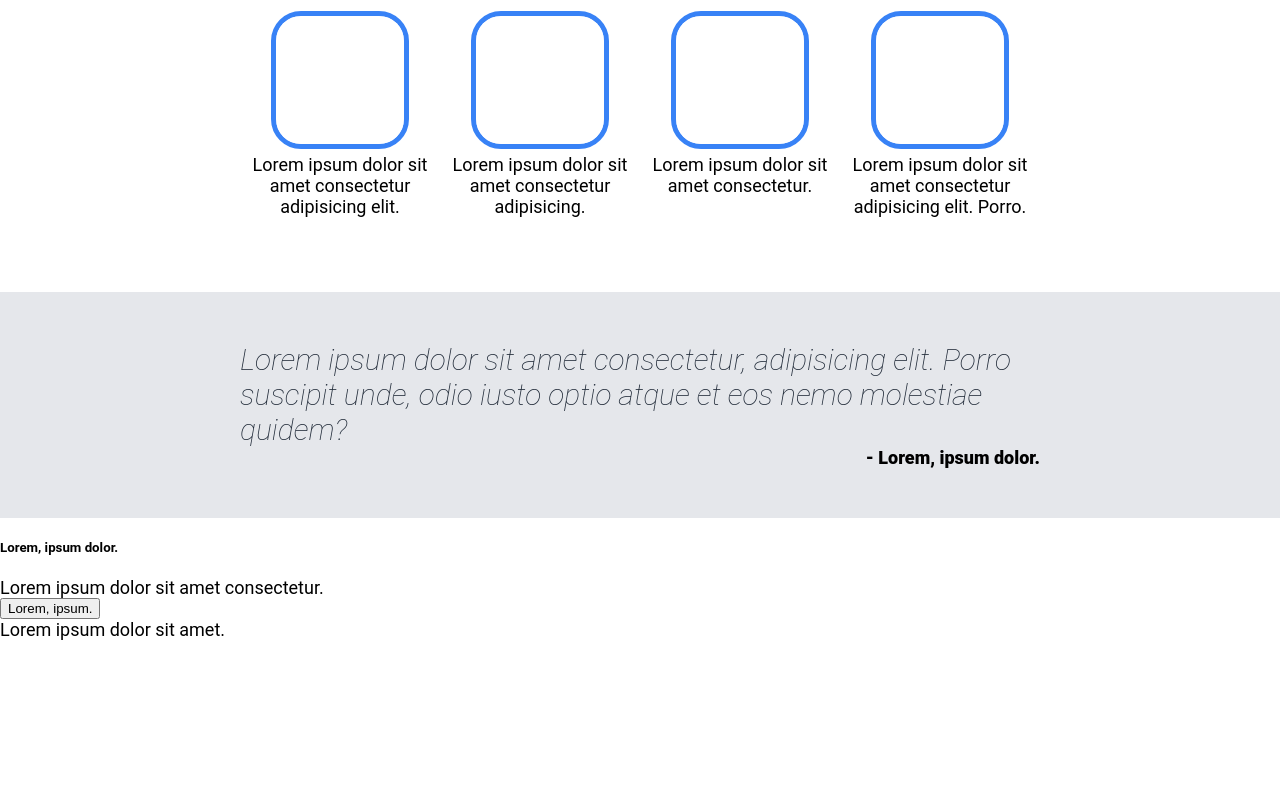
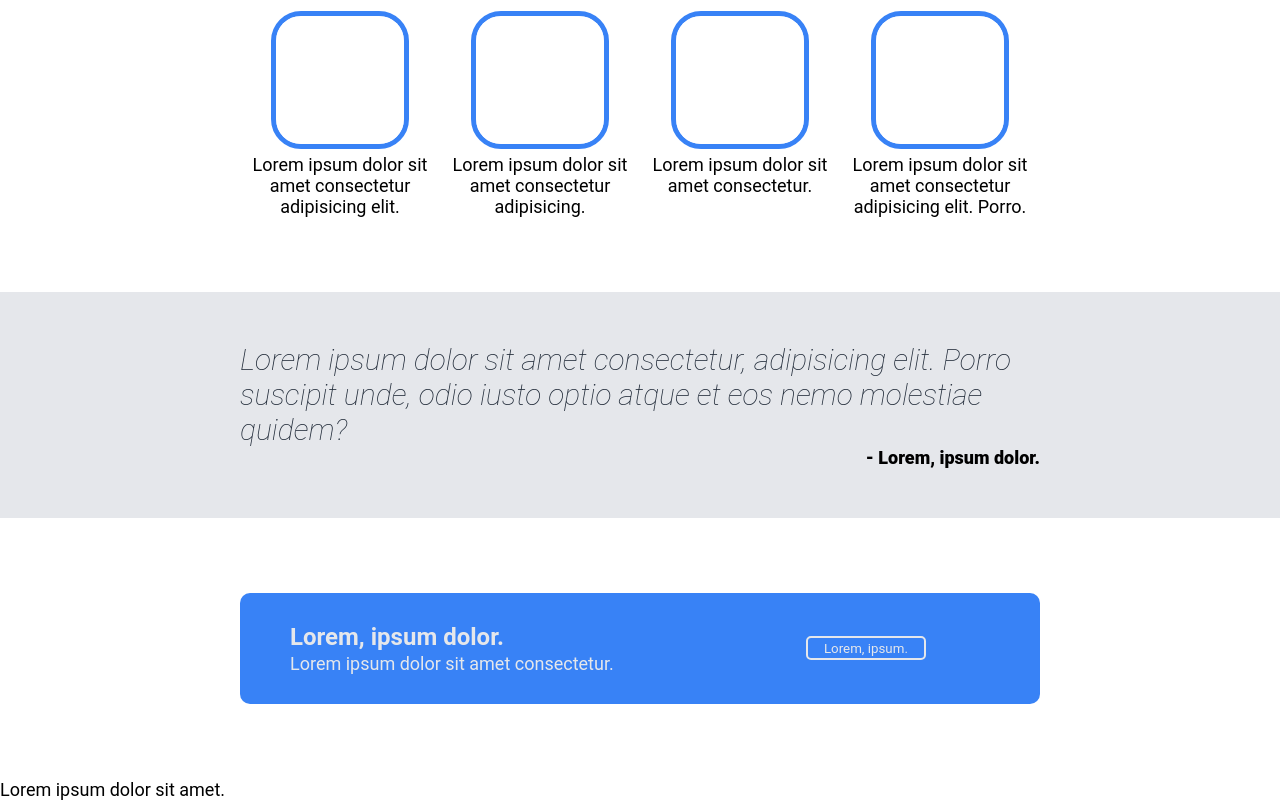
Before and after one commit to danielpopovici745/landing-page-odinproject, a plain HTML site: page index.html in a window 1280 px wide. Shown: the part 549-1349 px from the top of the page. Before the commit the page ends 1189 px from the top, so only its background shows below. Drawn offline with Linux system fonts and the light colour scheme.

Commit message:
Completed the banner section of the webpage.

```diff
--- a/index.html
+++ b/index.html
@@ -21,7 +21,7 @@
                 <h3>Lorem ipsum dolor sit.</h3>
                 <p>Lorem ipsum dolor sit, amet consectetur adipisicing elit. Iste maiores nisi odio molestiae libero quo commodi, totam repellat voluptatem fuga!
                 </p>
-                <button type="button" class="signupbutton">Sign up!</button>
+                <button type="button" class="signupbutton">Lorem, ipsum.</button>
                 </div>
                 <div class="img-loader"><img src="./pexels-dan-cristian-pădureț-1476321.jpg"alt="placeholder img"></div>
 
@@ -65,10 +65,21 @@
             </div>
         </div>
     </div>
-    <div class="banner">
-        <h5>Lorem, ipsum dolor.</h5>
-        <p>Lorem ipsum dolor sit amet consectetur.</p>
-        <button>Lorem, ipsum.</button>
+    <div class="banner-container">
+        <div class="banner">
+            <div class="banner-content">
+                <div class="banner-text">
+                    <h5>Lorem, ipsum dolor.</h5>
+                    <p>Lorem ipsum dolor sit amet consectetur.</p>
+                </div>
+                <div class="button-container">
+                    <button type="button" class="banner-button">Lorem, ipsum.</button>
+                </div>
+
+            </div>
+
+            </div>
+        </div>
     </div>
 
     <footer>
--- a/style.css
+++ b/style.css
@@ -7,22 +7,30 @@ body{
     height: 100vh;
 }
 
+button{
+    font-family: 'roboto',sans-serif;
+}
+
 p{
     margin: 0;
     padding: 0;
     font-size: 18px;
 }
 
-h1, h2, h3, h4{
+h1, h2, h3, h4, h5{
     margin: 0;
     padding: 0;
 }
+
+/* Header */
 
 .header {
     display: flex;
     justify-content: space-between;
     padding-top: 25px;
 }
+
+/* Intro */
 
 .intro{
     background-color: #1F2937;
@@ -113,6 +121,8 @@ h1, h2, h3, h4{
     gap: 15px;
 }
 
+/* Cards */
+
 .cards-container{
     display: flex;
     justify-content: space-around;
@@ -167,6 +177,8 @@ h1, h2, h3, h4{
     height: 128px;
 }
 
+/* Quote */
+
 .quote-container{
     display: flex;
     background-color: #e5e7eb;
@@ -200,3 +212,79 @@ h1, h2, h3, h4{
 .namequote p {
     font-weight: 800;
 }
+
+/* Banner */
+
+.banner-container{
+    display: flex;
+    justify-content: space-around;
+    padding: 75px;
+}
+
+.banner{
+    display: flex;
+    justify-content:center;
+    width: 800px;
+    flex: 0 0 auto;
+    background-color: #3882F6;
+    border-radius: 10px;
+    padding: 30px 0px 30px 0px;
+}
+
+.banner-content{
+    display: flex;
+    width: 700px;
+    flex: 0 0 auto;
+    justify-content: space-between;
+}
+
+.banner-content h5{
+    font-size: 24px;
+}
+
+.banner-text{
+    display: flex;
+    flex-direction: column;
+    flex: 1 0 auto;
+    gap: 2px;
+}
+
+.banner-text h5{
+    color: #e5e7eb;
+}
+
+.banner-text p {
+    color: #e5e7eb;
+}
+
+.button-container{
+    display: flex;
+    flex: 1 0 auto;
+    justify-content: center;
+    align-items: center;
+}
+
+.banner-button{
+    display: flex;
+    justify-content: center;
+    align-items: center;
+    padding: 0;
+    margin: 0;
+    width: 120px;
+    height: 24px;
+    background-color: #3882F6;
+    border-radius: 5px;
+    border: 2px solid #e5e7eb;
+    color: #e5e7eb;
+}
+
+.banner-button:hover{
+    background-color: #3371d6;
+    cursor: pointer;
+}
+
+.banner-button:active{
+    background-color: #2b64be;
+}
+
+/* Footer */
```
